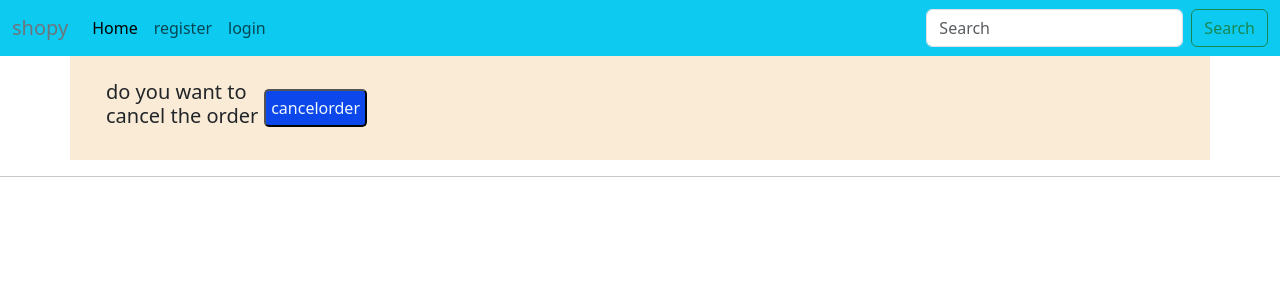
After one commit to Sreeragtv007/shoping-webapp, a Django app: page /cancelorder/1/ in a window 1280 px wide. The commit adds this page. Shown: the top 300 px of the page. Run offline with Django 4.2, Linux system fonts and the light colour scheme; parts of the project's set-up code (start-up, migrations or seed data) failed here and were passed over.

Commit message:
order cancel

```diff
--- a/app1/templates/buyproductfromcart.html
+++ b/app1/templates/buyproductfromcart.html
@@ -14,7 +14,11 @@
             <br>
             <h4>{{i.product}}</h4>
 
+
             {% endfor %}
+
+
+
 
         </div>
 
--- /dev/null
+++ b/app1/templates/cancelorder.html
@@ -0,0 +1,39 @@
+{% extends "index.html" %}
+
+
+{% block cancelorder %}
+
+
+
+<div class="container">
+    <div class="row" style="background-color: antiquewhite;">
+        <div class="m-4 col-lg-3 d-flex align-items-center justify-item-center">
+
+
+            <h5>do you want to cancel the order</h5>
+                <form action="" method="POST"> {% csrf_token %}
+                    <input type="submit" value="cancelorder" style="background-color: rgb(11, 71, 234); border-radius: 5px; padding: 5px; color: aliceblue;">
+                </form>
+
+
+
+        </div>
+
+
+    </div>
+
+
+</div>
+
+
+
+
+
+
+
+
+
+
+
+
+{% endblock cancelorder %}
--- a/app1/templates/cart.html
+++ b/app1/templates/cart.html
@@ -33,7 +33,13 @@
   <h4> {% include "messages.html" %}</h4>
 </div> <div class="container">
   <div class="row">
+
+
     <div class="d-flex align-items-center justify-content-center mt-5">
+
+      <h3>total price : {{total}}</h3>
+
+
       <a href="{% url 'buyproductfromcart'%}"> <input type="submit" value="buy all" class="btn btn-outline-info"></a>
     </div>
   </div>
--- a/app1/templates/index.html
+++ b/app1/templates/index.html
@@ -77,6 +77,9 @@
       </div>
     </div>
   </nav>
+  {% block cancelorder %}
+
+  {% endblock cancelorder %}
 
 
   {% block userorder %}
--- a/app1/urls.py
+++ b/app1/urls.py
@@ -16,6 +16,7 @@ urlpatterns = [
     path('buyProduct/<str:pk>/',views.buyProduct,name='buyproduct'),
     path('buyproductfromcart/',views.buyProductfromcart,name='buyproductfromcart'),
     path('order/',views.userorder,name='userorder'),
+    path('cancelorder/<str:pk>/',views.cancelOrder,name='cancelorder'),
 
 
 ]
--- a/app1/views.py
+++ b/app1/views.py
@@ -99,7 +99,7 @@ def productDetails(request, pk):
 
     if request.POST:
         result = request.POST.get("review")
-        print(result)
+
 
         review = Review.objects.create(
             review_body=result, user=request.user, product=data)
@@ -112,7 +112,8 @@ def productDetails(request, pk):
 @login_required(login_url='login')
 def cart(request, pk):
     obj = Product.objects.get(id=pk)
-    cart = Cart.objects.all()
+    cart = Cart.objects.filter(user=request.user)
+
 
     for i in cart:
         if i.product.id == obj.id:
@@ -127,14 +128,21 @@ def cart(request, pk):
 
 def cartdeatil(request):
 
+
+
     cart = Cart.objects.filter(user=request.user)
+    totalprice=0
+    for i in cart:
+        totalprice = i.product.price+totalprice
+
+
 
 
 
     if len(cart) == 0:
         return redirect('index')
     else:
-        context = {'cart': cart}
+        context = {'cart': cart,'total':totalprice}
 
 
     return render(request, 'cart.html', context)
@@ -159,13 +167,9 @@ def reviewDelet(request, pk):
         return redirect('productdetails', pk=review.product.id)
 
 @login_required(login_url='login')
-def buyProduct(request,**kward):
-    if kward['cartbuy']:
-        print(kward['cartbuy'])
+def buyProduct(request,pk):
 
 
-    pk=kward['pk']
-    print(pk)
     product = Product.objects.get(id=pk)
     if request.POST:
         address = request.POST.get('address')
@@ -205,6 +209,20 @@ def buyProductfromcart(request):
 
 def userorder(request):
     buyedproduct = Buyproduct.objects.filter(user=request.user)
-    print(buyedproduct)
+
     context = {'buyedproduct': buyedproduct}
     return render (request,'userorder.html', context)
+
+
+def cancelOrder(request,pk):
+    cancelorder=Buyproduct.objects.filter(id=pk)
+    context={'cancelorder':cancelorder}
+
+
+    if request.method == 'POST':
+        cancelorder.delete()
+
+
+        return redirect ('index')
+
+    return render(request,'cancelorder.html',context)
--- a/ecommerce/settings.py
+++ b/ecommerce/settings.py
@@ -110,8 +110,7 @@ AUTH_PASSWORD_VALIDATORS = [
 # https://docs.djangoproject.com/en/4.2/topics/i18n/
 
 LANGUAGE_CODE = 'en-us'
-
-TIME_ZONE = 'UTC'
+TIME_ZONE =  'Asia/Kolkata'
 
 USE_I18N = True
 
```
Also changed, not shown: app1/templates/userorder.html (+10 -1 lines).
